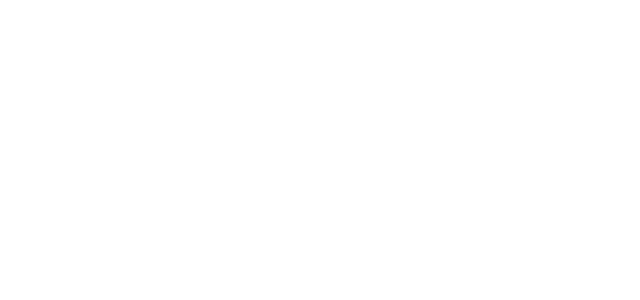
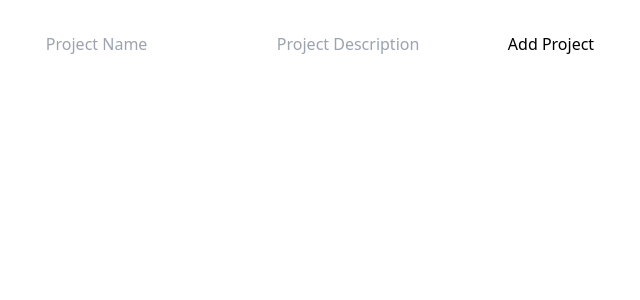
Before and after one commit to MaksymilianDabrowski/ManageMe, a React (Vite) app: page /add-project in a window 1280 px wide. Before the commit this address had no page. Shown: the top 300 px of the page, without its empty margins (320-960 px from the left). Built offline with nearby package versions, Linux system fonts and the light colour scheme.

Commit message:
Added working CRUD for projects

```diff
--- a/src/App.tsx
+++ b/src/App.tsx
@@ -1,5 +1,6 @@
 import './App.css'
-import { BrowserRouter, Routes } from 'react-router-dom'
+import { BrowserRouter, Route, Routes } from 'react-router-dom'
+import AddProject from './pages/AddProject'
 
 
 function App() {
@@ -8,6 +9,7 @@ function App() {
     <>
       <BrowserRouter>
         <Routes>
+          <Route path='add-project' element={<AddProject/>} />
         </Routes>
       </BrowserRouter>
     </>
--- /dev/null
+++ b/src/pages/AddProject.tsx
@@ -0,0 +1,86 @@
+import React, { useEffect, useState } from 'react'
+import { LocalStorageRepository } from '../api/ApiService'
+import { ProjectService } from '../services/ProjectService'
+import { Project } from '../models/ProjectModel'
+
+export default function AddProject() {
+    const [projects, setProjects] = useState<Project[]>([])
+    const [projectName, setProjectName] = useState("")
+    const [projectDesc, setProjectDesc] = useState("")
+
+    useEffect(() => {
+        refreshProjectList();
+    }, []);
+
+    const projectService = new ProjectService(new LocalStorageRepository())
+
+    const handleAddProject = async (event: React.FormEvent) => {
+        event.preventDefault();
+
+        if (projectName && projectDesc) {
+            await projectService.createProject(projectName, projectDesc)
+            setProjectName("")
+            setProjectDesc("")
+            refreshProjectList()
+        }
+    }
+
+    const refreshProjectList = async () => {
+        const projects = await projectService.readProjects();
+        setProjects(projects);
+    };
+
+    const handleEditProject = async (id: string) => {
+        const newName = prompt('Nowa nazwa projektu:');
+        const newDescription = prompt('Nowy opis projektu:');
+
+        if (newName !== null && newDescription !== null) {
+            const updated = await projectService.updateProject(id, newName, newDescription);
+            if (updated) {
+                refreshProjectList();
+            } else {
+                alert('Nie można zaktualizować projektu - projekt o podanym ID nie istnieje.');
+            }
+        }
+    };
+
+    const handleDeleteProject = async (id: string) => {
+        const deleted = await projectService.deleteProject(id);
+        if (deleted) {
+            refreshProjectList();
+        } else {
+            alert('Nie można usunąć projektu - projekt o podanym ID nie istnieje.');
+        }
+    };
+
+    return (
+        <div>
+            <form onSubmit={handleAddProject}>
+                <input
+                    type="text"
+                    value={projectName}
+                    onChange={(e) => setProjectName(e.target.value)}
+                    placeholder="Project Name"
+                    required
+                />
+                <input
+                    type="text"
+                    value={projectDesc}
+                    onChange={(e) => setProjectDesc(e.target.value)}
+                    placeholder="Project Description"
+                    required
+                />
+                <button type="submit">Add Project</button>
+            </form>
+            <ul>
+                {projects.map((project) => (
+                    <li key={project.id}>
+                        {project.name} - {project.desc}
+                        <button onClick={() => handleEditProject(project.id)}>Edit</button>
+                        <button onClick={() => handleDeleteProject(project.id)}>Delete</button>
+                    </li>
+                ))}
+            </ul>
+        </div>
+    )
+}
--- a/src/services/ProjectService.ts
+++ b/src/services/ProjectService.ts
@@ -1,4 +1,4 @@
-import { LocalStorageRepository, ApiService } from "../api/ApiService";
+import { ApiService } from "../api/ApiService";
 import { Project } from "../models/ProjectModel";
 
 export class ProjectService {
@@ -9,7 +9,7 @@ export class ProjectService {
         this.apiCaller = apiCaller;
     }
 
-    public async create(name: string, desc: string): Promise<void> {
+    public async createProject(name: string, desc: string): Promise<void> {
         try {
             const projects = await this.apiCaller.getProject();
             const project: Project = {
@@ -25,7 +25,7 @@ export class ProjectService {
         }
     }
 
-    public async read(): Promise<Project[]> {
+    public async readProjects(): Promise<Project[]> {
         try {
             return await this.apiCaller.getProject();
         }
@@ -35,7 +35,7 @@ export class ProjectService {
         }
     }
 
-    public async update(id: string, updName: string, updDesc: string): Promise<boolean> {
+    public async updateProject(id: string, updName: string, updDesc: string): Promise<boolean> {
         try {
             const projects = await this.apiCaller.getProject();
             const index = projects.findIndex((project) => project.id === id);
@@ -53,7 +53,7 @@ export class ProjectService {
         }
     }
 
-    public async delete(id: string): Promise<boolean> {
+    public async deleteProject(id: string): Promise<boolean> {
         try {
             const projects = await this.apiCaller.getProject();
             const updatedProjects = projects.filter((project) => project.id !== id);
```
